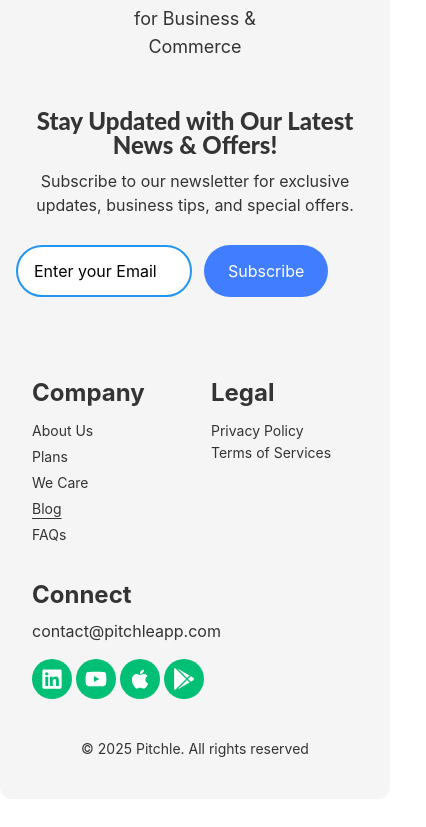
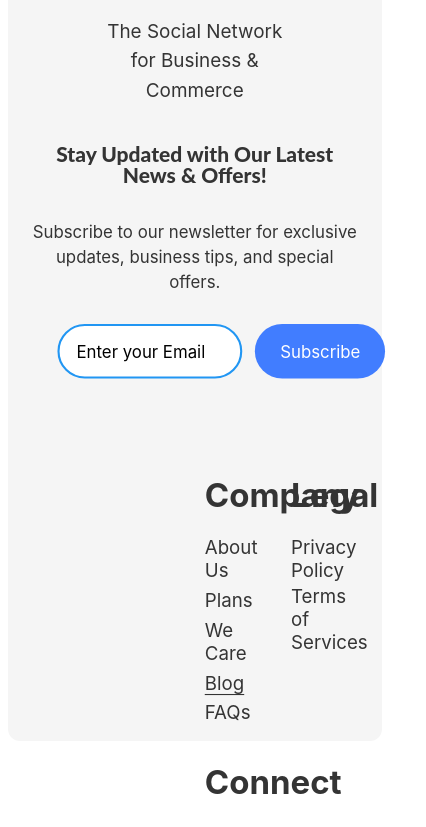
Before and after one commit to Pitchle/Pitchleapp, a React (Create React App) app: page /blog in a window 390 px wide. Shown: the part 1557-2384 px from the top of the page, 426 px wide, since content can reach past the window. Before the commit the page ends 2356 px from the top, so only its background shows below. Built offline with nearby package versions, Linux system fonts and the light colour scheme; no server answers.

Commit message:
home page desktop done

```diff
--- a/src/components/About.jsx
+++ b/src/components/About.jsx
@@ -54,7 +54,7 @@ const FeatureCard = ({ section, index, scrollYProgress, scrollRange, viewportHei
                 </div>
                 {/* Text Section */}
                 <div className="p-5 lg:p-16 w-full flex justify-center items-start flex-col md:w-1/2">
-                    <h3 className="text-2xl my-2 lg:my-5 lg:text-7xl font-bold">
+                    <h3 className="text-2xl my-2 lg:my-5 lg:text-6xl font-bold">
                         {section.title}
                     </h3>
                     <p className="mt-2 text-lg lg:text-4xl">
--- a/src/components/Feature.jsx
+++ b/src/components/Feature.jsx
@@ -8,9 +8,9 @@ const Feature = () => {
     return (
         <section className="py-32 lg:py-44 px-4 md:px-16 lg:px-24 text-center relative">
             {/* Heading */}
-            <div className="mb-8 space-y-7">
+            <div className="mb-8 space-y-16">
                 <h1 className="text-3xl lg:text-8xl font-bold text-[#01BF74] mb-4">We Grow <br /> When You Grow</h1>
-                <p className="text-lg lg:text-3xl">
+                <p className="text-lg lg:text-4xl">
                     Download Pitchle and Start Growing <br/>Your Business Today!
                 </p>
             </div>
@@ -20,7 +20,7 @@ const Feature = () => {
                 <button
                     onMouseEnter={() => setShowQR(true)}
                     onMouseLeave={() => setShowQR(false)}
-                    className="bg-[#417DFF] hover:bg-[#049c60] text-white py-3 px-5 lg:px-8 rounded-full shadow-md hover:bg-blue-600 transition flex items-center space-x-2 text-sm lg:text-base"
+                    className="bg-[#417DFF] hover:bg-[#049c60] text-white py-4 px-5 lg:px-10 rounded-full shadow-md  transition flex items-center space-x-2 text-sm lg:text-base"
                 >
                     <span className={"text-xl"}>Scan to Install</span>
                     <svg width="23" height="23" viewBox="0 0 28 28" fill="none" xmlns="http://www.w3.org/2000/svg">
--- a/src/components/Footer.jsx
+++ b/src/components/Footer.jsx
@@ -46,9 +46,9 @@ const Footer = () => {
     };
 
     return (
-        <footer className="bg-gray-100 py-10 p-4 text-[#343434] md:px-8 lg:m-4 lg:p-16 rounded-xl mt-10">
+        <footer className="bg-gray-100 h-screen m-2 py-10 p-4 text-[#343434] md:px-8 lg:m-4 lg:p-16 rounded-xl mt-10">
             <ToastContainer
-                position="top-right"     // <-- change from top-center to top-right
+                position="top-right"
                 autoClose={3000}
                 hideProgressBar={false}
                 newestOnTop={false}
@@ -58,11 +58,11 @@ const Footer = () => {
                 draggable
                 pauseOnHover
             />
-            <div className="max-w-7xl mx-auto">
+            <div className=" w-11/12 mx-auto py-10 lg:py-0 ">
                 {/* Row 1: Brand (left) + Newsletter (right) */}
                 <div className="flex flex-col md:flex-row md:justify-between gap-2">
                     {/* Brand */}
-                    <div className="flex lg:scale-125 -mt-10 flex-col justify-center items-center md:items-start">
+                    <div className="flex lg:scale-125 scale-105 -mt-10 flex-col justify-center items-center md:items-start">
                         <div className="flex items-center space-x-2">
                             <img
                                 src="/img/logo/logo.png"
@@ -78,15 +78,15 @@ const Footer = () => {
                     </div>
 
                     {/* Newsletter */}
-                    <div className="w-full md:w-1/2 lg:scale-125 lg:w-2/5 my-10 lg:my-12">
-                        <h3 className="text-2xl lato-font text-center md:text-left mb-2">
+                    <div className="w-full md:w-1/2  lg:me-10 lg:scale-125 scale-105 lg:w-2/5 my-10 lg:my-12">
+                        <h3 className="text-xl lg:text-3xl lato-font text-center md:text-left mb-8 lg:mb-2">
                             Stay Updated with Our Latest News &amp; Offers!
                         </h3>
-                        <p className="mt-3 text-center md:text-left mb-4">
+                        <p className="mt-3 text-center lg:text-xl md:text-left mb-4">
                             Subscribe to our newsletter for exclusive updates, business tips,
                             and special offers.
                         </p>
-                        <div className="flex flex-col w-full mt-7 justify-center md:justify-start">
+                        <div className="flex flex-col w-10/12 mx-auto mt-7 justify-center md:justify-start">
                             <div className="flex">
                                 <input
                                     type="email"
@@ -108,13 +108,13 @@ const Footer = () => {
                         </div>
                     </div>
                 </div>
-
                 {/* Row 2: Company | Legal | Connect */}
-                <div className={"flex lg:scale-125 justify-end  me-0 lg:me-32"}>
-                    <div className=" w-full lg:w-5/12 grid grid-cols-2 px-4 md:grid-cols-3 gap-8 lg:gap-0 mt-10">
+                <div className={"flex justify-end my-10"}>
+                    <div className={"flex w-6/12 lg:scale-125 scale-110 justify-center"}>
+                        <div className=" w-full lg:w-9/12 grid grid-cols-2 px-4 md:grid-cols-3 gap-8 lg:gap-0 mt-10">
                             {/* Company */}
                             <div>
-                            <h4 className="font-bold text-2xl mb-2">Company</h4>
+                                <h4 className="font-bold text-3xl mb-5">Company</h4>
                                 <ul className="space-y-1 mt-3 text-sm">
                                     {[
                                         {name: "About Us", path: "/about"},
@@ -126,7 +126,7 @@ const Footer = () => {
                                         <li key={item.name}>
                                             <Link
                                                 to={item.path}
-                                            className={`relative group transition duration-300 ${
+                                                className={`relative group text-[17px] transition duration-300 ${
                                                     location.pathname === item.path ? "underline underline-offset-4" : ""
                                                 }`}
                                             >
@@ -141,7 +141,7 @@ const Footer = () => {
 
                             {/* Legal */}
                             <div>
-                            <h4 className="font-bold text-2xl mb-2">Legal</h4>
+                                <h4 className="font-bold text-3xl mb-5">Legal</h4>
                                 <ul className=" mt-3 text-sm">
                                     {[
                                         {name: "Privacy Policy", path: "/privacy"},
@@ -150,7 +150,7 @@ const Footer = () => {
                                         <li key={item.name}>
                                             <Link
                                                 to={item.path}
-                                            className="relative group transition duration-300"
+                                                className="relative group text-[17px] transition duration-300"
                                             >
                                                 {item.name}
                                                 <span
@@ -163,17 +163,17 @@ const Footer = () => {
 
                             {/* Connect */}
                             <div className={"col-span-2 md:col-span-1 "}>
-                            <h4 className="font-bold text-2xl mb-2">Connect</h4>
+                                <h4 className="font-bold text-3xl mb-5">Connect</h4>
                                 <a
                                     href="mailto:contact@pitchleapp.com"
-                                className="text-md mt-3 mb-2 hover:underline"
+                                    className="text-md text-[17px] mt-3 mb-2 hover:underline"
                                 >
                                     contact@pitchleapp.com
                                 </a>
                                 <div className="flex mt-4 space-x-1">
                                     <a href="https://www.linkedin.com/" target="_blank" rel="noopener noreferrer">
                                         <div
-                                        className="bg-[#01BF74] w-10 h-10 flex items-center justify-center rounded-full">
+                                            className="bg-[#01BF74]  w-10 h-10 flex items-center justify-center rounded-full">
                                             <FaLinkedin size={22} className="text-white"/>
                                         </div>
                                     </a>
@@ -201,8 +201,9 @@ const Footer = () => {
                             </div>
                         </div>
                     </div>
+                </div>
                 {/* Copyright */}
-                <div className="mt-10 lg:mt-24 text-center lg:text-lg text-sm">
+                <div className="lg:mt-60 text-center lg:text-lg text-md">
                     © 2025 Pitchle. All rights reserved
                 </div>
             </div>
--- a/src/components/Introduction.jsx
+++ b/src/components/Introduction.jsx
@@ -3,7 +3,7 @@ import React from 'react';
 const Introduction = () => {
     return (
         <div className="text-center my-32 lg:h-screen flex items-center justify-center space-y-3">
-            <h2 className="text-2xl scale-110 md:text-8xl font-bold leading-snug">
+            <h2 className="text-4xl px-1 lg:px-0 lg:scale-110 md:text-8xl font-bold leading-snug">
                 Empowering Small <br/> Businesses to{' '}
                 <span className="text-[#01BF74] flex items-center gap-1 inline-flex">
           Grow  &nbsp;<img className={"w-6 h-6 lg:w-16 lg:h-16"} src="/img/icon/img.png" alt=""/> &nbsp;
--- a/src/pages/BlogDetailPage.js
+++ b/src/pages/BlogDetailPage.js
@@ -277,9 +277,9 @@ const BlogDetail = () => {
                                 image: ({value}) =>
                                     value?.asset ? (
                                         <img
-                                            src={urlFor(value).auto("format").fit("max").width(1000)}
+                                            src={urlFor(value).auto("format").fit("max").width(800)}
                                             alt={value.alt || "Blog Content"}
-                                            className="w-auto h-auto lg:h-[400px] mx-auto rounded-md shadow-sm my-6"
+                                            className="lg:w-auto w-52 lg:h-[400px] mx-auto rounded-md shadow-sm my-6"
                                         />
                                     ) : null,
                             },
```
Also changed, not shown: src/components/Banner.jsx (+14 -14 lines), src/components/Benefits.jsx (+4 -4 lines), src/components/FAQs.jsx (+4 -4 lines), src/components/PlansSection.jsx (+10 -10 lines). Lines whose indentation alone changed are shown as unchanged.
